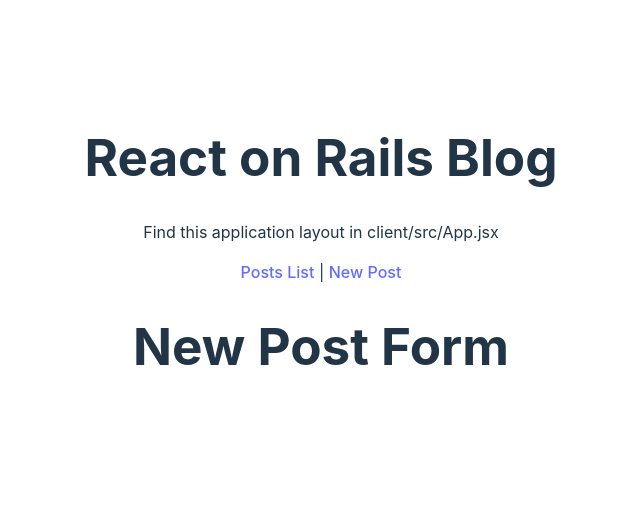
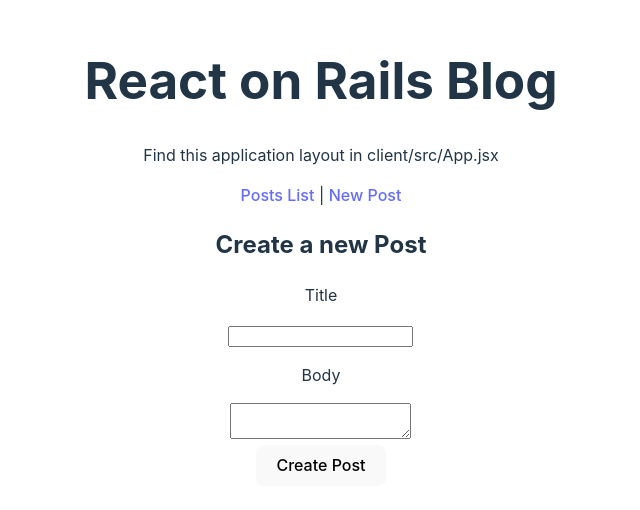
Before and after one commit to crehds/video-rails-react, a React (Vite) app in the folder client/: page /new in a window 1280 px wide. Shown: the part 148-658 px from the top of the page, without its empty margins (319-959 px from the left). Built offline with nearby package versions, Linux system fonts and the light colour scheme; no server answers.

Commit message:
feat(posts): add create form and update the route

```diff
--- /dev/null
+++ b/client/src/features/posts/NewPostForm.tsx
@@ -0,0 +1,62 @@
+import { FormEventHandler, useState } from 'react';
+import { useNavigate } from 'react-router-dom';
+import { API_URL } from '../../constants/api';
+
+function NewPostForm() {
+  const [title, setTitle] = useState('');
+  const [body, setBody] = useState('');
+  const navigate = useNavigate();
+  const handleSubmit: FormEventHandler<HTMLFormElement> = async (e) => {
+    e.preventDefault();
+    try {
+      const newPostData = { title, body };
+      const response = await fetch(`${API_URL}/posts`, {
+        method: 'POST',
+        headers: { 'Content-Type': 'application/json' },
+        body: JSON.stringify(newPostData)
+      });
+      if (response.ok) {
+        const post = await response.json();
+        navigate(`/posts/${post.id}`);
+      } else {
+        throw new Error('Something went wrong');
+      }
+    } catch (error) {
+      console.error(error);
+    }
+  };
+  return (
+    <div>
+      <h2>Create a new Post</h2>
+      <form onSubmit={handleSubmit}>
+        <div>
+          <label htmlFor='titleInput'>
+            <p>Title</p>
+            <input
+              id='titleInput'
+              type='text'
+              value={title}
+              onChange={(e) => setTitle(e.target.value)}
+              required
+            />
+          </label>
+        </div>
+        <div>
+          <label htmlFor='bodyInput'>
+            <p>Body</p>
+            <textarea
+              id='bodyInput'
+              value={body}
+              onChange={(e) => setBody(e.target.value)}
+              required
+            />
+          </label>
+        </div>
+        <div>
+          <button type='submit'>Create Post</button>
+        </div>
+      </form>
+    </div>
+  );
+}
+export default NewPostForm;
--- a/client/src/routes/AppRoutes.tsx
+++ b/client/src/routes/AppRoutes.tsx
@@ -1,13 +1,14 @@
 import { Route, Routes } from 'react-router-dom';
 import PostsList from '../features/posts/PostsList';
 import PostDetails from '../features/posts/PostDetails';
+import NewPostForm from '../features/posts/NewPostForm';
 
 function AppRoutes() {
   return (
     <Routes>
       <Route path='/' element={<PostsList />} />
       <Route path='/posts/:id' element={<PostDetails />} />
-      <Route path='/new' element={<h1>New Post Form</h1>} />
+      <Route path='/new' element={<NewPostForm />} />
     </Routes>
   );
 }
```
